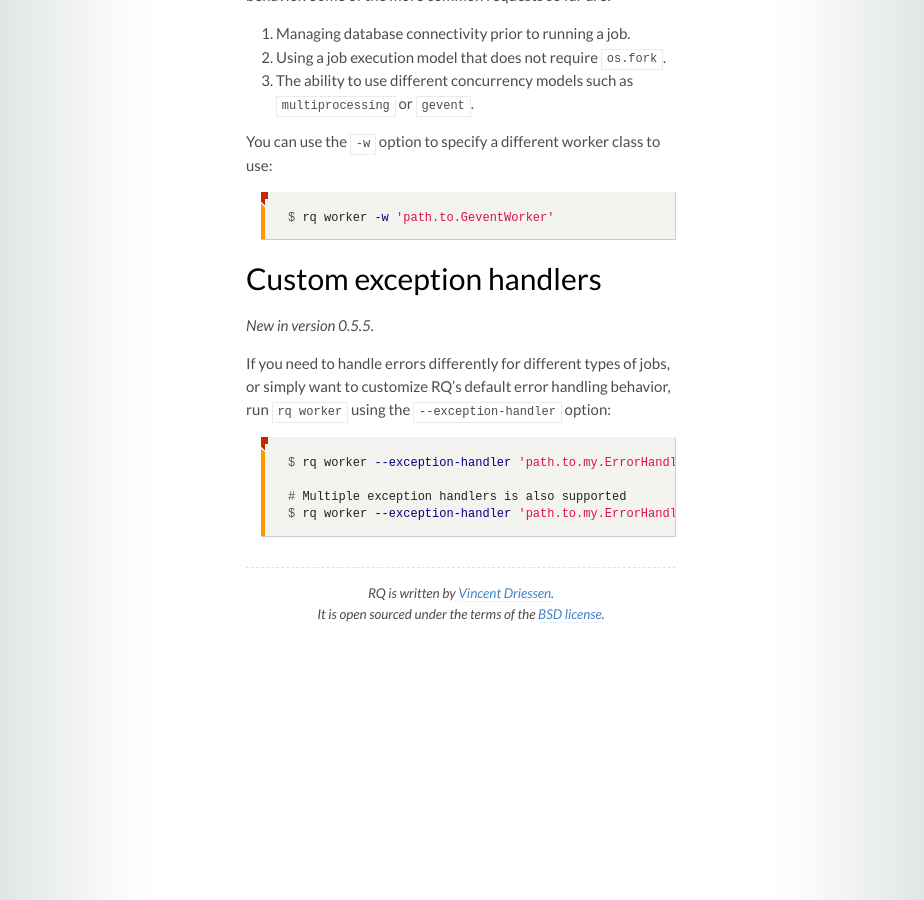
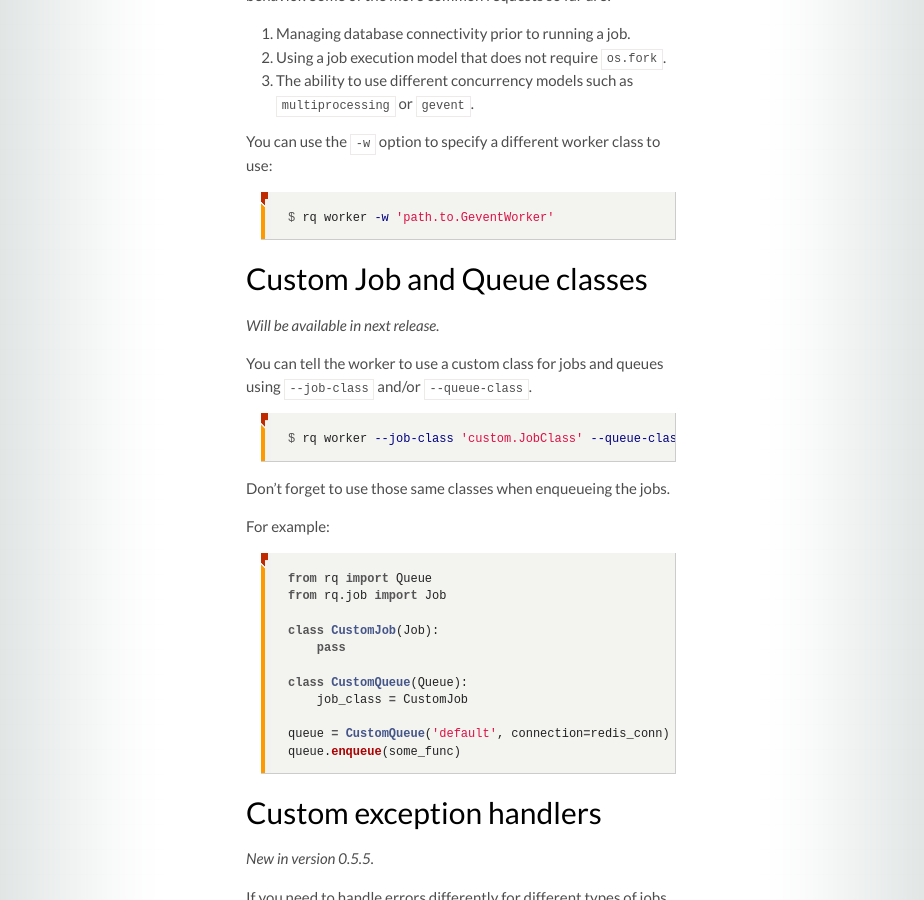
Before and after one commit to rq/rq, a Jekyll site: the page built from docs/workers.md, in a window 1280 px wide and 900 px high, scrolled down 3775 px. Shown: the whole window, without its empty margins (179-1103 px from the left). Built offline with Jekyll 4.4.1, drawn with Linux system fonts in a browser that asks for light colours; some web fonts are replaced; Markdown is read by kramdown in place of the engine named in the settings.

Commit message:
Add documentation for custom queue and job classes

```diff
--- a/docs/workers.md
+++ b/docs/workers.md
@@ -185,6 +185,36 @@
 {% endhighlight %}
 
 
+## Custom Job and Queue classes
+
+_Will be available in next release._
+
+You can tell the worker to use a custom class for jobs and queues using
+`--job-class` and/or `--queue-class`.
+
+{% highlight console %}
+$ rq worker --job-class 'custom.JobClass' --queue-class 'custom.QueueClass'
+{% endhighlight %}
+
+Don't forget to use those same classes when enqueueing the jobs.
+
+For example:
+
+{% highlight python %}
+from rq import Queue
+from rq.job import Job
+
+class CustomJob(Job):
+    pass
+
+class CustomQueue(Queue):
+    job_class = CustomJob
+
+queue = CustomQueue('default', connection=redis_conn)
+queue.enqueue(some_func)
+{% endhighlight %}
+
+
 ## Custom exception handlers
 
 _New in version 0.5.5._
```
